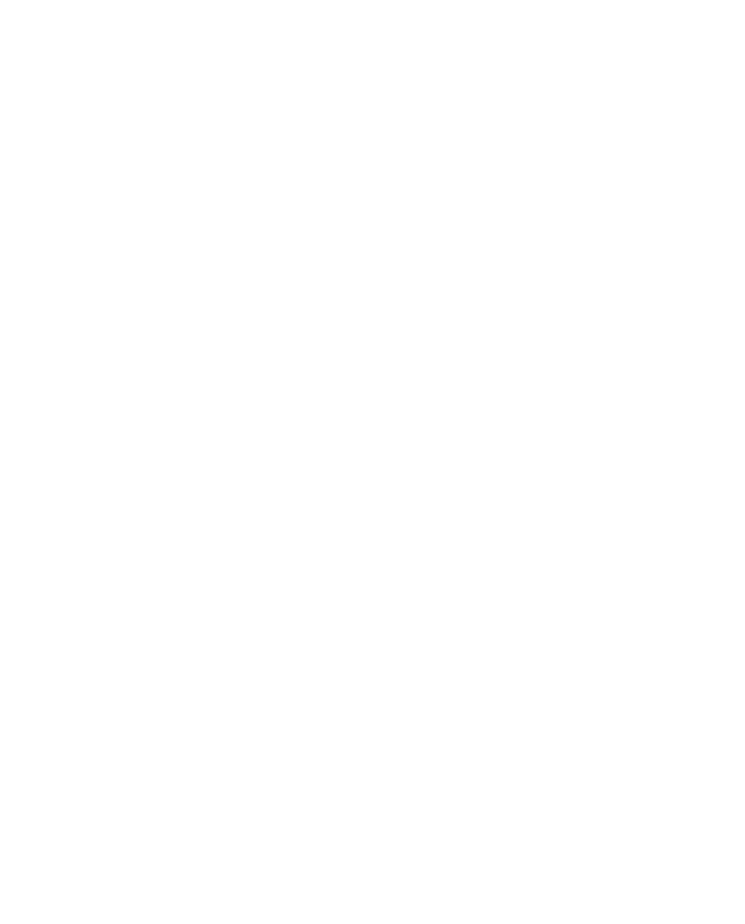
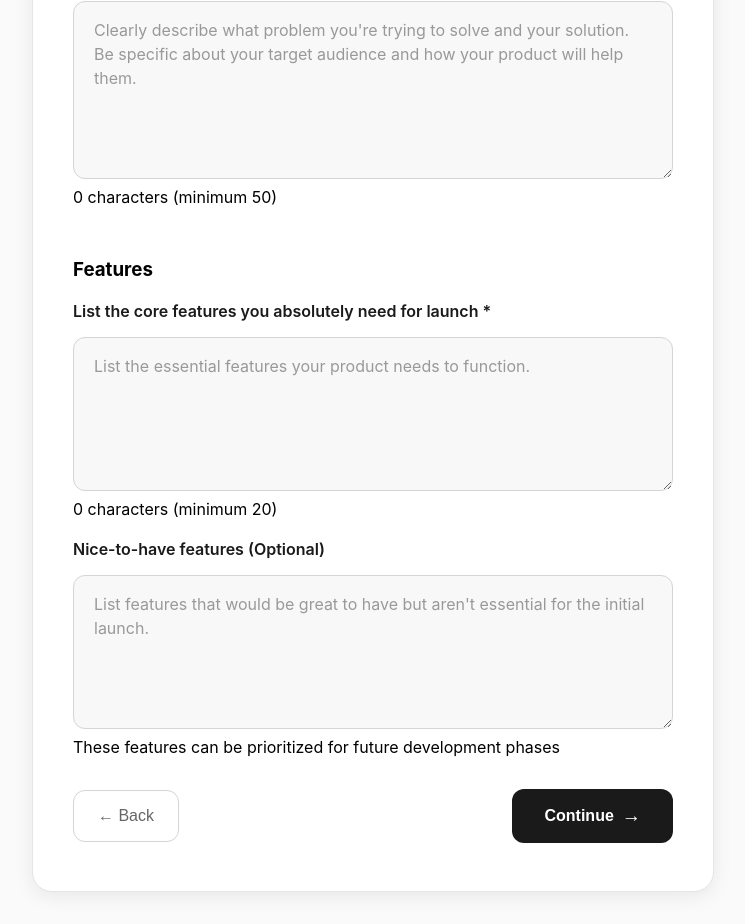
Before and after one commit to HehLul/apex_startups, a React (Vite) app in the folder website/: page /projectdetails in a window 1280 px wide. Before the commit this address had no page. Shown: the part 580-1504 px from the top of the page, without its empty margins (267-1012 px from the left). Before the commit the page ends 800 px from the top, so only its background shows below. Built offline with nearby package versions, Linux system fonts and the light colour scheme.

Commit message:
edit: route names

```diff
--- a/website/src/App.jsx
+++ b/website/src/App.jsx
@@ -12,9 +12,9 @@
       <Router>
         <Routes>
           <Route path="/" element={<LandingPage />} />
-          <Route path="/onboarding" element={<Page1 />} />
-          <Route path="/onboarding2" element={<Page2 />} />
-          <Route path="/onboarding3" element={<Page3 />} />
+          <Route path="/getstarted" element={<Page1 />} />
+          <Route path="/projectdetails" element={<Page2 />} />
+          <Route path="/onboard" element={<Page3 />} />
           <Route path="/success" element={<SuccessPage />} />
         </Routes>
       </Router>
--- a/website/src/pages/Onboarding/Page1.jsx
+++ b/website/src/pages/Onboarding/Page1.jsx
@@ -65,7 +65,7 @@
 
       // Navigate to next page (you'll implement this routing)
       console.log("Form data saved:", formData);
-      navigate("/onboarding2");
+      navigate("/projectdetails");
     }
   };
   const handleBack = () => {
--- a/website/src/pages/Onboarding/Page2.jsx
+++ b/website/src/pages/Onboarding/Page2.jsx
@@ -63,14 +63,14 @@
       // Navigate to next page (you'll implement this routing)
       console.log("Page 2 form data saved:", formData);
       //   alert("Form submitted! (Add routing to next page here)");
-      navigate("/onboarding3");
+      navigate("/onboard");
     }
   };
 
   const handleBack = () => {
     // Save current page 2 data
     localStorage.setItem("onboardingPage2", JSON.stringify(formData));
-    navigate("/onboarding");
+    navigate("/getstarted");
   };
 
   // In Page 1 component
--- a/website/src/pages/Onboarding/Page3.jsx
+++ b/website/src/pages/Onboarding/Page3.jsx
@@ -64,7 +64,7 @@
   const navigate = useNavigate();
   const handleBack = () => {
     // Navigate back to page 2
-    navigate("/onboarding2");
+    navigate("/projectdetails");
   };
   const handleDone = () => {
     navigate("/success");
```
